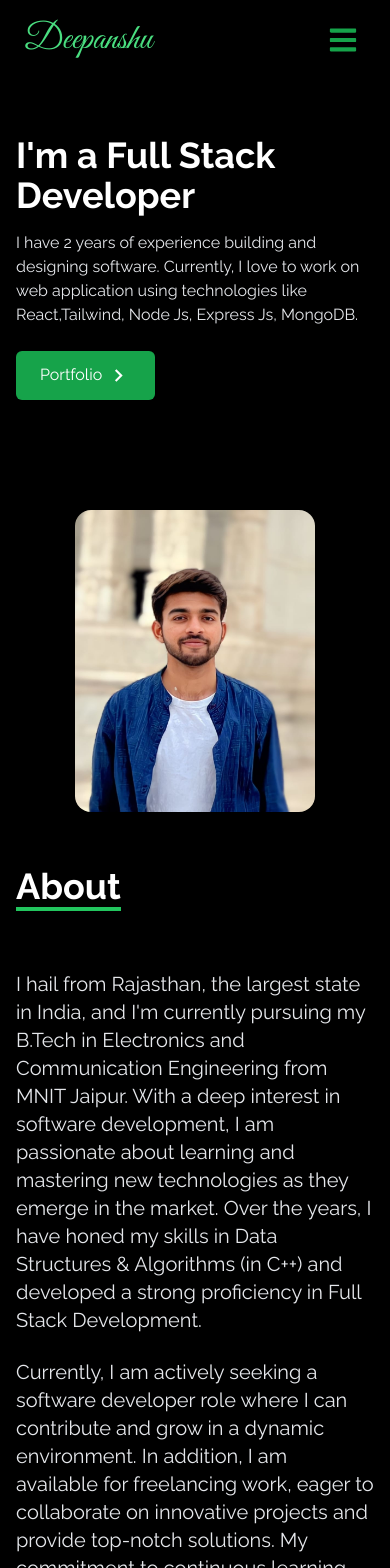
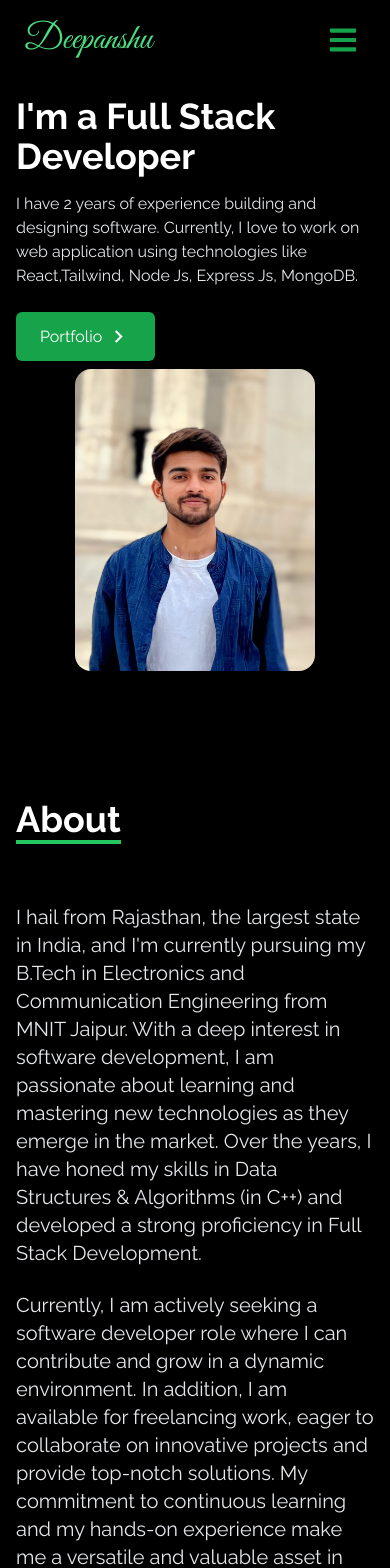
Before and after one commit to Deepanshu0881/Portfolio, a React (Create React App) app: page / in a window 390 px wide. Shown: the top 1568 px of the page. Built offline with nearby package versions, Linux system fonts and the light colour scheme; the HTML template or start-up script is replaced by a standard one.

Commit message:
responsive fixed

```diff
--- a/src/components/About.jsx
+++ b/src/components/About.jsx
@@ -2,7 +2,7 @@ import React from "react";
 
 const About = ()=>{
     return (
-        <div name ="about" className="w-full min-h-screen bg-black flex justify-center items-center">
+        <div name ="about" className="w-full min-h-screen bg-black flex justify-center items-center pt-20 md:pt-0">
             <div className="max-w-screen-lg p-4 mx-auto flex flex-col justify-center w-full h-full">
                 <div className="pb-8">
                     <p className="text-4xl font-bold text-white inline border-b-4 border-green-500">About</p>
--- a/src/components/Contact.jsx
+++ b/src/components/Contact.jsx
@@ -5,7 +5,7 @@ import { BsFillPersonLinesFill } from "react-icons/bs";
 import leetcodeLogo from "../assets/leetcode-2.png";
 const Contact = ()=>{
     return (
-        <div name="contact" className="w-full h-screen bg-black p-4 text-white pt-64 pb-32">
+        <div name="contact" className="w-full h-screen bg-black p-4 text-white pt-72 md:pt-60 pb-32">
             <div className="flex flex-col p-4 justify-center max-w-screen-lg mx-auto h-full">
                 <div className="pb-8">
                     <p className="text-4xl font-bold inline border-b-4 border-green-600">Contact</p>
--- a/src/components/Experience.jsx
+++ b/src/components/Experience.jsx
@@ -63,7 +63,7 @@ const Experience = ()=>{
 
     return (
         <div name="experience"
-        className="bg-black pt-12 min-h-screen">
+        className="bg-black pt-20 md:pt-12 min-h-screen">
             <div className="max-w-screen-lg p-4 mx-auto flex flex-col justify-center w-full min-h-screen text-white">
                 <div>
                     <p className="text-4xl font-bold border-b-4 border-green-500 p-2 inline">Experience</p>
--- a/src/components/Home.jsx
+++ b/src/components/Home.jsx
@@ -5,10 +5,10 @@ import { Link } from "react-scroll";
 
 const Home = ()=>{
     return (
-        <div name = "home" className="h-screen w-full bg-black  ">
+        <div name = "home" className="h-full w-full bg-black pt-16 md:pt-0">
             <div className="max-w-screen-lg mx-auto flex flex-col  items-center justify-center h-full px-4 py-8 md:flex-row ">
                 <div className="flex flex-col justify-center h-full ">
-                    <h2 className="text-4xl sm:text-7xl font-bold text-white ">
+                    <h2 className="text-4xl sm:text-5xl font-bold text-white ">
                         I'm a Full Stack Developer
                     </h2>
                     <p className=" text-gray-200 py-4 max-w-md">
--- a/src/components/Projects.jsx
+++ b/src/components/Projects.jsx
@@ -134,7 +134,7 @@ const Projects = () => {
     };
 
     return (
-        <div name="projects" className="bg-black text-white min-h-screen flex justify-center items-center">
+        <div name="projects" className="bg-black text-white min-h-screen flex justify-center items-center pt-20 md:pt-0">
             <div className="max-w-screen-lg p-4 mx-auto flex flex-col justify-center w-full h-full">
                 <div className="pb-8">
                     <p className="text-4xl font-bold inline border-b-4 border-green-500">Projects</p>
```
